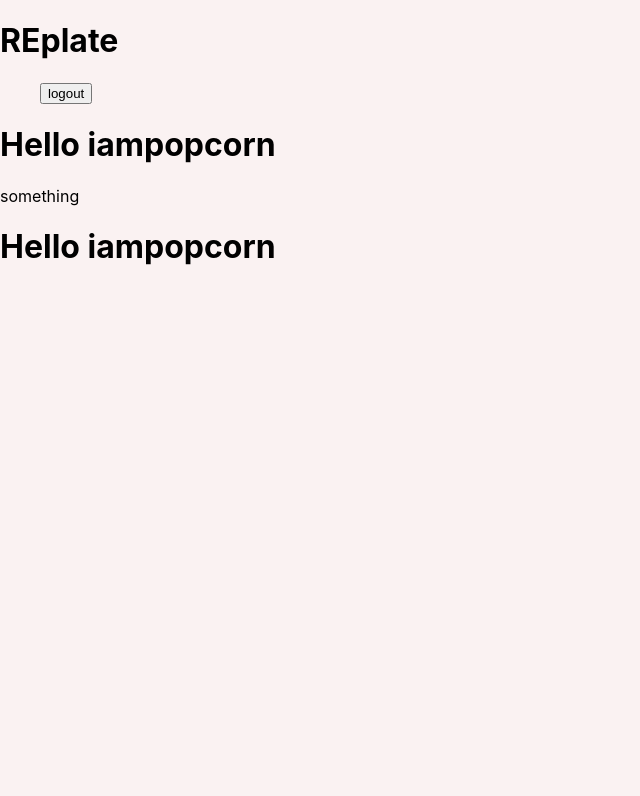
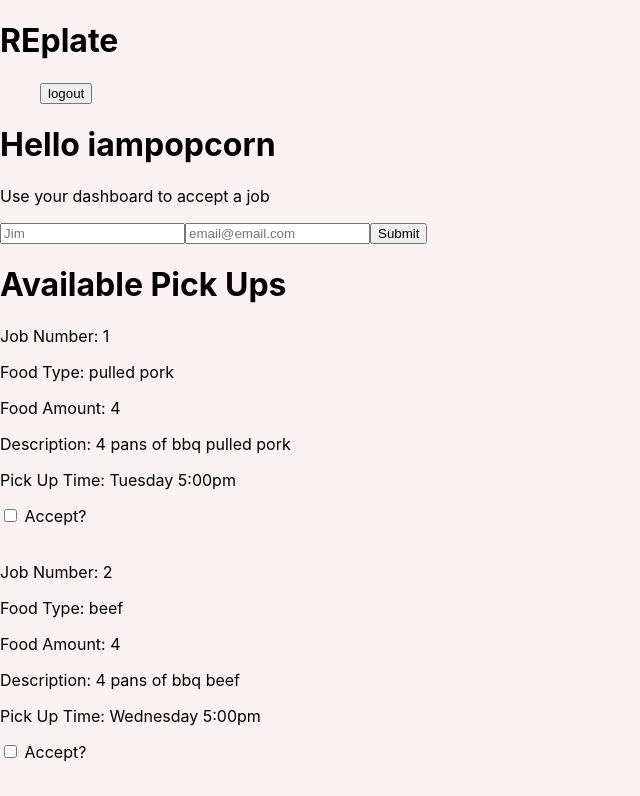
Before and after one commit to BW-REPLATE-1/FE, a React (Create React App) app: page /dashboard in a window 1280 px wide. Shown: the top 796 px of the page, without its empty margins (0-640 px from the left). Built offline with nearby package versions, Linux system fonts and the light colour scheme; sample sign-in values are in the browser's storage.

Commit message:
updated dashboard and job components

```diff
--- a/src/App.js
+++ b/src/App.js
@@ -2,8 +2,6 @@ import React from "react";
 import { BrowserRouter as Router, Route, Link, Switch } from "react-router-dom";
 import SignUpForm from "./components/forms/SignUp";
 import Dashboard from "./components/dashboard/Dashboard";
-import UpdateRestaurant from "./components/forms/UpdateRestaurant";
-import UpdateVolunteer from "./components/forms/UpdateVolunteer";
 import Login from "./components/forms/Login";
 import PrivateRoute from "./util/PrivateRoute";
 
--- a/src/components/dashboard/Dashboard.js
+++ b/src/components/dashboard/Dashboard.js
@@ -3,15 +3,19 @@ import styled from 'styled-components';
 import { axiosWithAuth } from "../../util/axiosWithAuth";
 import ReceiveJob from './ReceiveJob';
 import SendJob from './SendJob';
+import UpdateRestaurant from '../forms/UpdateRestaurant';
+import UpdateVolunteer from '../forms/UpdateVolunteer';
 
-function RDashboard() {
+function Dashboard(props) {
 	const [userData, setUserData] = useState({
 		username: "iampopcorn",
 		password: "password11",
 		email: "iampopcorn@gmail.com",
 		phone_number: 3125559012,
-		isBusiness: true
+		isBusiness: false
 	})
+
+	console.log('dash', props)
 
 	// useEffect(() => {
 	// 	axiosWithAuth()
@@ -28,15 +32,21 @@ function RDashboard() {
 	return (
 		<div>
 			<h1>Hello {userData.username}</h1>
-			<p className='something'>something</p>
+
 
 			{userData.isBusiness ? (
-				<><ReceiveJob /></>
+				<>
+				<p>Use your dashboard to update your information or submit a job</p>
+				<UpdateRestaurant userdata={userData} /><SendJob userdata={userData} />
+				</>
 			):(
-				<><SendJob /></>
+				<>
+				<p>Use your dashboard to accept a job</p>
+				<UpdateVolunteer userdata={userData} /><ReceiveJob userdata={userData} />
+				</>
 			)}
 		</div>
 	)
 }
 
-export default RDashboard;
+export default Dashboard;
--- a/src/components/dashboard/ReceiveJob.js
+++ b/src/components/dashboard/ReceiveJob.js
@@ -1,15 +1,32 @@
-import React, { useState } from "react";
+import React, { useState, useEffect } from "react";
 import styled from 'styled-components';
 import { axiosWithAuth } from "../../util/axiosWithAuth";
 
-function ReceiveJob() {
-	const [userData, setUserData] = useState({
-		username: "iampopcorn",
-		password: "password11",
-		email: "iampopcorn@gmail.com",
-		phone_number: 3125559012,
-		isBusiness: true
-	})
+function ReceiveJob(props) {
+	const [isChecked, setIsChecked] = useState(false)
+	const [jobData, setJobData] = useState([
+	{
+		id: 1,
+		food_type: "pulled pork",
+		food_amount: 4,
+		description: "4 pans of bbq pulled pork",
+		pickup_time: "Tuesday 5:00pm",
+		completed: true,
+		business_id: 1,
+		assigned_pickup: null
+	},
+	{
+		id: 2,
+		food_type: "beef",
+		food_amount: 4,
+		description: "4 pans of bbq beef",
+		pickup_time: "Wednesday 5:00pm",
+		completed: true,
+		business_id: 1,
+		assigned_pickup: false
+	}
+])
+	console.log('rjob', props)
 
 	// useEffect(() => {
 	// 	axiosWithAuth()
@@ -23,9 +40,33 @@ function ReceiveJob() {
 
 	// }, [])
 
+	function handleChecked (e) {
+		e.preventDefault();
+		setIsChecked(true);
+	}
+
+	useEffect(() => {
+		if (isChecked) {
+			setJobData({assigned_pickup: true})
+		}
+	})
+
 	return (
 		<div>
-			<h1>Hello {userData.username}</h1>
+			<h1>Available Pick Ups</h1>
+			{jobData.map((job) => (
+				<>
+				<p>Job Number: {job.id}</p>
+				<p>Food Type: {job.food_type}</p>
+				<p>Food Amount: {job.food_amount}</p>
+				<p>Description: {job.description}</p>
+				<p>Pick Up Time: {job.pickup_time}</p>
+				<input type="checkbox" onChange={ handleChecked }/> Accept?
+				<br />
+				<br />
+				</>
+
+			))}
 
 		</div>
 	)
--- a/src/components/dashboard/SendJob.js
+++ b/src/components/dashboard/SendJob.js
@@ -1,15 +1,37 @@
 import React, { useState } from "react";
 import styled from 'styled-components';
-import { axiosWithAuth } from "../../util/axiosWithAuth";
+//import { axiosWithAuth } from "../../util/axiosWithAuth";
+import { useForm, ErrorMessage } from "react-hook-form";
 
-function SendJob() {
-	const [userData, setUserData] = useState({
-		username: "iampopcorn",
-		password: "password11",
-		email: "iampopcorn@gmail.com",
-		phone_number: 3125559012,
-		isBusiness: true
+
+function SendJob(props) {
+	const [jobData, setJobData] = useState({
+		id: 1,
+		food_type: "pulled pork",
+		food_amount: 4,
+		description: "4 pans of bbq pulled pork",
+		pickup_time: "Tuesday 5:00pm",
+		completed: true,
+		business_id: 1,
+		assigned_pickup: 1
 	})
+
+	console.log('jobdata', jobData)
+
+	let { register, handleSubmit, errors } = useForm();
+	let onSubmit = (userData) => {
+		console.log(userData);
+		setJobData(userData)
+		// axiosWithAuth()
+		// .post('/login', userData)
+		// .then((res) => {
+		// 			console.log("res ", res);
+		// 			localStorage.setItem("token", res.data.token);
+		// 			props.history.push("/dashboard");
+		// 		})
+		// .catch(err => console.log('axios login err', err))
+		// .finally(() => window.location.reload())
+	};
 
 	// useEffect(() => {
 	// 	axiosWithAuth()
@@ -23,10 +45,98 @@ function SendJob() {
 
 	// }, [])
 
+	const Form = styled.form`
+		font-size: 2em;
+		background: #f1d1d1;
+		color: #7d5a5a;
+		margin: 100px 400px;
+		padding: 70px 0px;
+		border-radius: 10px;
+		display: flex;
+		flex-direction: column;
+		align-items: center;
+
+		@media (max-width: 700px);
+		`;
+
+	const Fields = styled.input`
+		width: 400px;
+		height: 40px;
+		font-size: 20px;
+		border-radius: 10px;
+		`;
+
+	let Submit = styled.input`
+		margin: 20px 0px;
+		height: 40px;
+		width: 400px;
+		border-radius: 10px;
+		font-size: 20px;
+		transition: 0.5s;
+
+		&:hover {
+			background: #e79898;
+			color: white;
+		}
+		`;
+
+	let Err = styled.p`
+		color: red;
+		font-size: 0.5em;
+		`;
+
+
 	return (
 		<div>
-			<h1>Hello {userData.username}</h1>
-
+			<Form onSubmit={handleSubmit(onSubmit)}>
+				<h1>Submit Pickup</h1>
+				<label>
+					Type of Food:
+				<br />
+					<Fields
+						id="food_type"
+						type="text"
+						name="food_type"
+						placeholder="Pork Fried Rice"
+						ref={register({ required: true })}
+					></Fields>
+					{errors.food_type && <Err>⚠ Type of Food is Required</Err>}
+				</label>
+				<label>
+					Amount of Food:
+				<br />
+					<Fields
+						id="food_amount"
+						type="text"
+						name="food_amount"
+						placeholder="5 pans"
+						ref={register({ required: true })}
+					></Fields>
+				</label>
+				<label>
+					Description:
+				<br />
+					<Fields
+						id="description"
+						type="text"
+						name="description"
+						placeholder="at front desk"
+						ref={register({ required: true })}
+					></Fields>
+				</label>
+				<label>
+					Description:
+				<br />
+					<Fields
+						id="pickup_time"
+						type="text"
+						name="pickup_time"
+						placeholder="Tuesday 2:00pm"
+						ref={register({ required: true })}
+					></Fields>
+				</label>
+				<Submit type="submit" />
+			</Form>
 		</div>
 	)
 }
```
